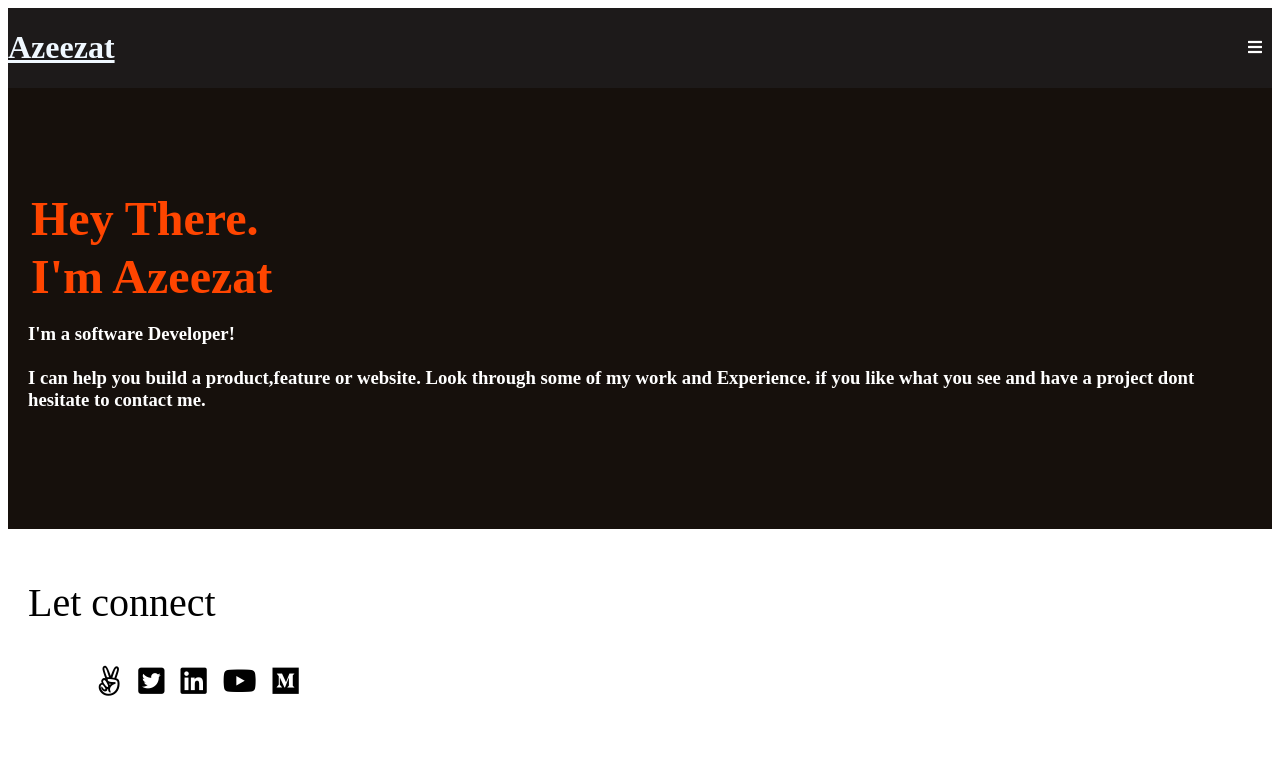
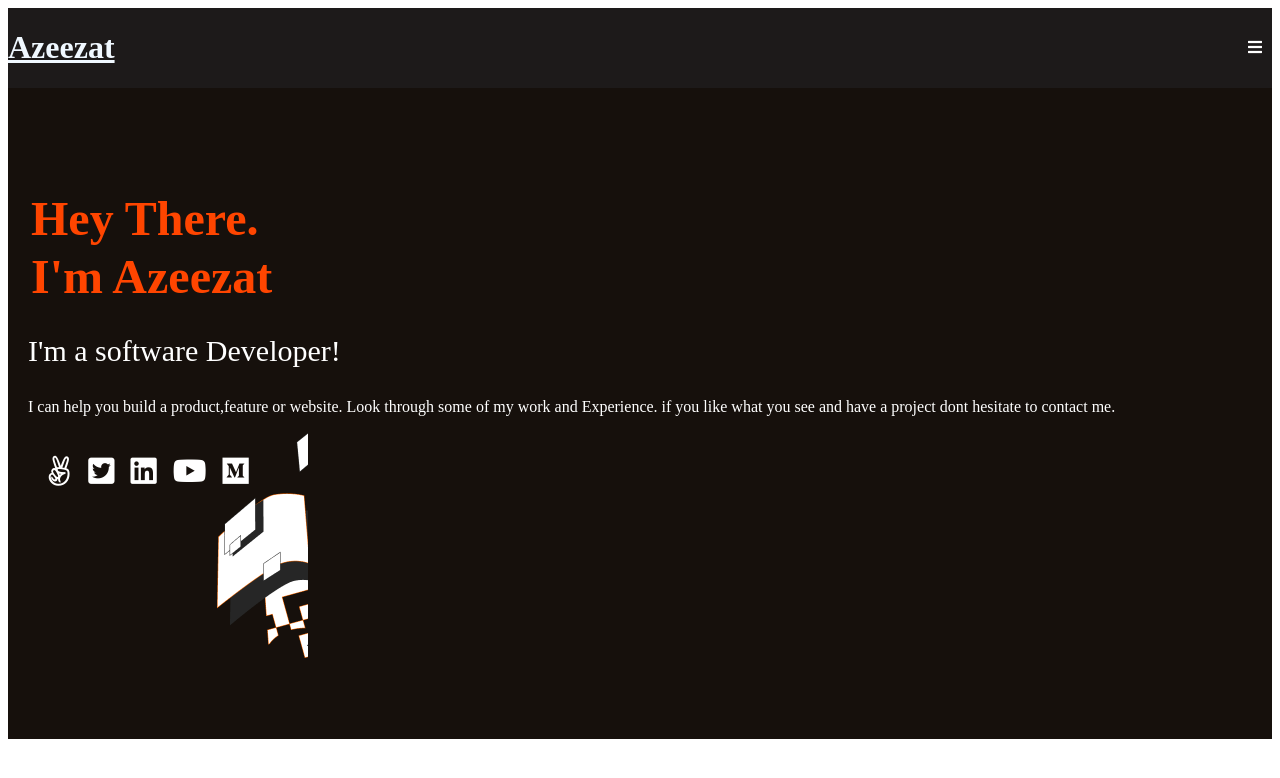
Before and after one commit to oluwajuwon8/Portfolio, a website: page index.html in a window 1280 px wide. Drawn offline with Linux system fonts and the light colour scheme; a web font is replaced by a local one.

Commit message:
added background-image

```diff
--- a/index.html
+++ b/index.html
@@ -31,16 +31,13 @@
     <section class="content">
       <h4>Hey There.</h4>
       <h4>I'm Azeezat</h4>
-      <h3>
-        I'm a software Developer! <br />
-        <br />
+      <p class="Dev">
+        I'm a software Developer! </p>
+        <p>
         I can help you build a product,feature or website. Look through some of
         my work and Experience. if you like what you see and have a project dont
         hesitate to contact me.
-      </h3>
-    </section>
-    <div class="social">
-      Let connect
+      </p>
       <ul class="icons">
         <li>
           <a href="#"><i class="fab fa-angellist"></i></a>
@@ -58,6 +55,7 @@
           <a href="#"><i class="fab fa-medium"></i></a>
         </li>
       </ul>
-    </div>
+    <div id="background"><img src="image/Group.png" alt=""></div>
+    </section>
   </body>
 </html>
--- a/style.css
+++ b/style.css
@@ -29,27 +29,24 @@ h4 {
   color: orangered;
 }
 
-h3 {
+p {
   color: white;
+}
+
+.Dev {
+  font-size: 30px;
 }
 
 .icons {
   display: flex;
   font-weight: bold;
   font-size: 30px;
-  margin-left: 20px;
+  margin-left: -30px;
   margin-bottom: 90px;
 }
 
-.social {
-  text-align: left;
-  font-size: 40px;
-  margin-top: 50px;
-  margin-left: 20px;
-}
-
 .fab {
-  color: black;
+  color: white;
   padding: 0 8px;
   margin-top: 10px;
 }
@@ -58,3 +55,10 @@ h3 {
   color: white;
   padding-right: 10px;
 }
+
+#background {
+  height: 250px;
+  width: 500px;
+  margin-left: 148px;
+  margin-top: -190px;
+}
```
Also changed, not shown: README.md, image/Group.png (added).
